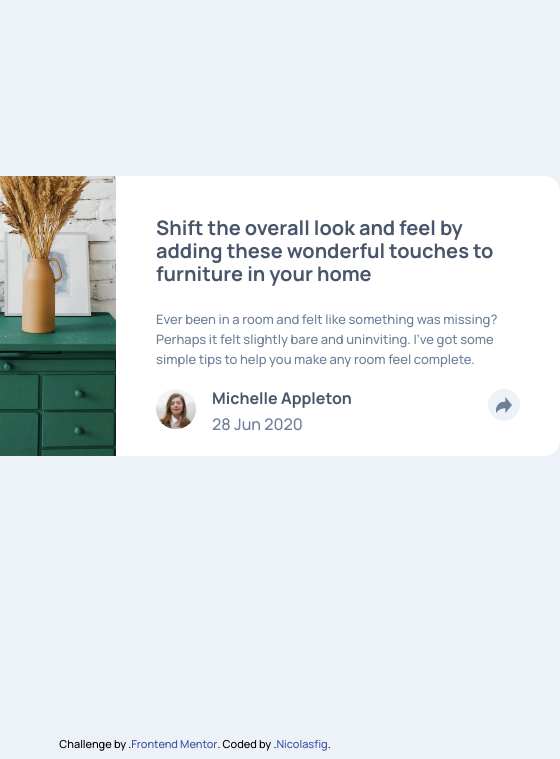
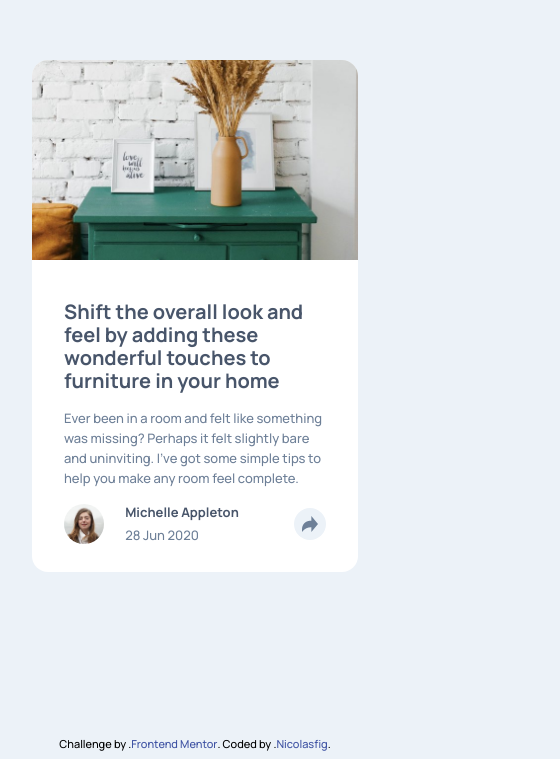
Before and after one commit to nicolasfig/article-preview-component, a plain HTML site: page index.html in a window 390 px wide. Shown: the part 106-865 px from the top of the page, 560 px wide, since content can reach past the window. Drawn offline with Linux system fonts and the light colour scheme.

Commit message:
Mobile styling

```diff
--- a/style.css
+++ b/style.css
@@ -35,7 +35,6 @@ main {
   height: 100vh;
   align-items: center;
   justify-content: center;
-  flex-direction: row;
 }
 
 .card {
@@ -78,6 +77,7 @@ main {
 .social {
   display: flex;
   flex-direction: row;
+  align-items: center;
   justify-content: space-between;
 }
 
@@ -89,6 +89,7 @@ main {
 
 .data {
   margin-left: -120px;
+  font-size: 13px;
 }
 
 .data .name {
@@ -132,3 +133,35 @@ main {
   text-decoration: none;
   color: hsl(228, 45%, 44%);
 }
+
+@media screen and (max-width: 800px) {
+  .card {
+    flex-direction: column;
+    width: 326px;
+    height: 512px;
+  }
+  .image {
+    height: 200px;
+    width: auto;
+    border-radius: var(--s-16) var(--s-16) 0 0;
+    background-size: cover;
+  }
+
+  .content {
+    width: auto;
+    height: 312px;
+    padding: 40px var(--s-32);
+  }
+
+  .content > h1 {
+    margin-bottom: var(--s-16);
+  }
+
+  .content > p {
+    margin-bottom: var(--s-16);
+  }
+
+  .data {
+    margin-left: -34px;
+  }
+}
```
